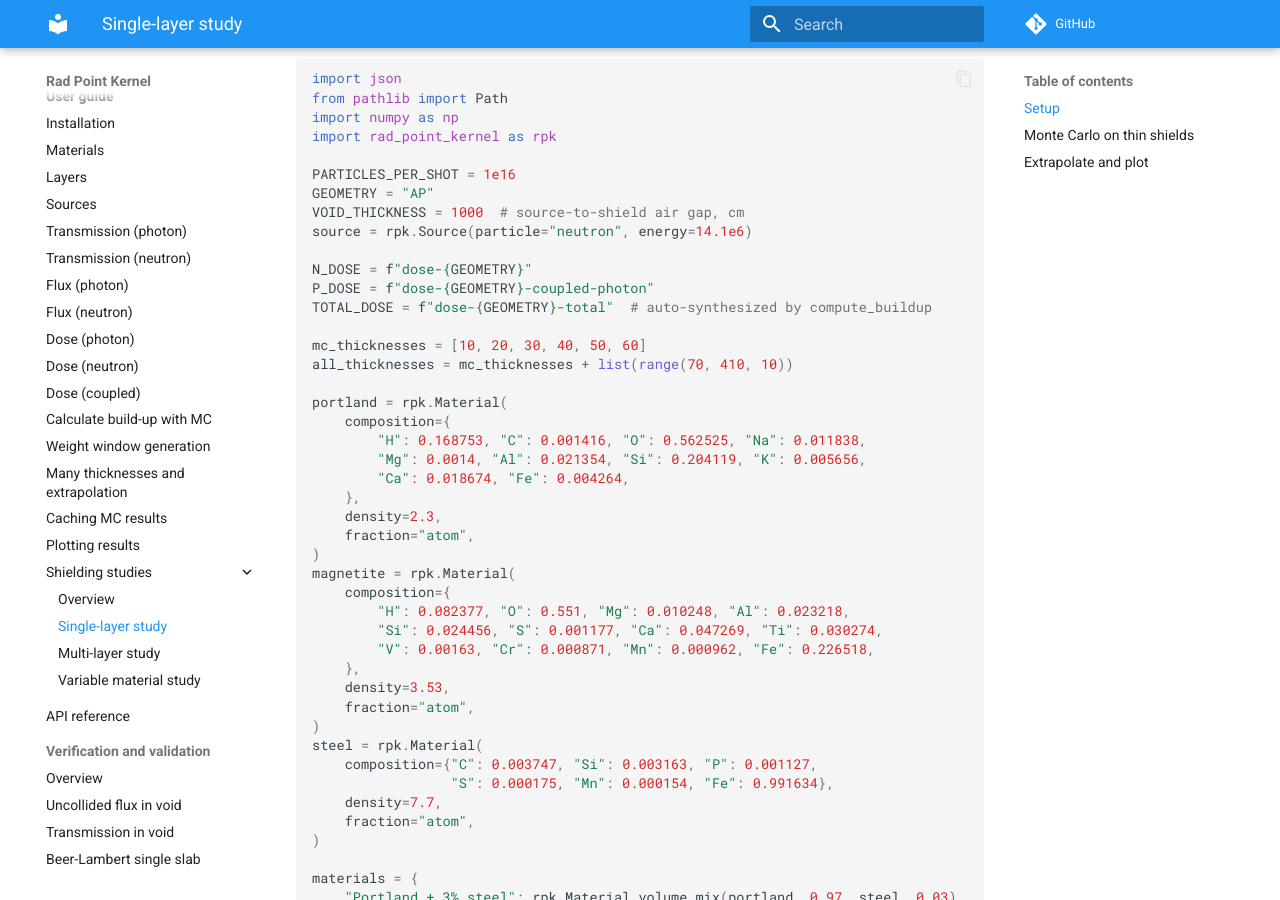
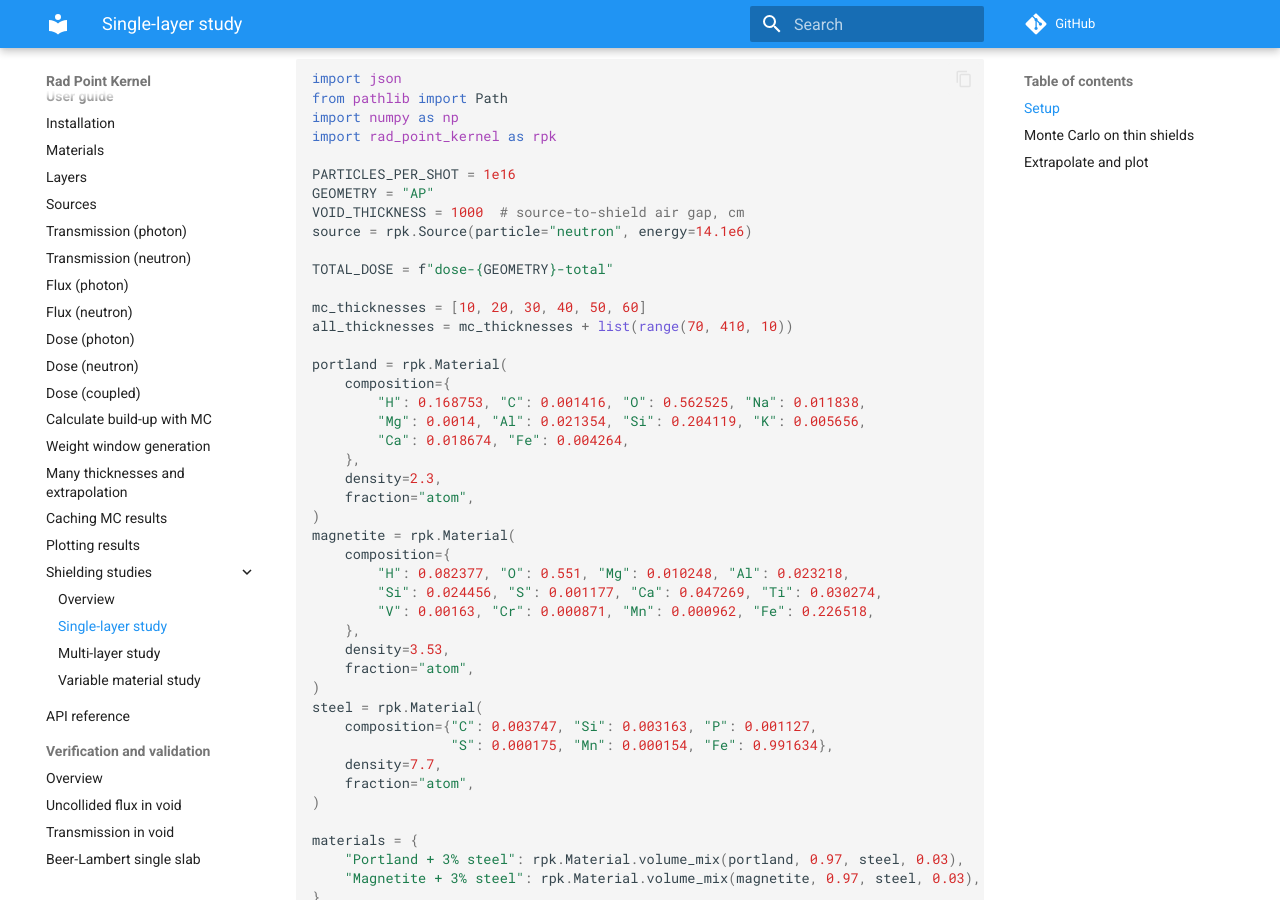
Before and after one commit to fusion-energy/rad_point_kernel, an MkDocs documentation site: the page built from docs/guide/studies/single_layer.md, in a window 1280 px wide and 900 px high, scrolled down 314 px. Built offline with MkDocs 1.6.1 and Material for MkDocs 9.7.7, drawn with Linux system fonts in a browser that asks for light colours; comment, search, counter and statistics services are not loaded.

Commit message:
use total shorthand

```diff
--- a/docs/guide/studies/single_layer.md
+++ b/docs/guide/studies/single_layer.md
@@ -15,9 +15,7 @@ GEOMETRY = "AP"
 VOID_THICKNESS = 1000  # source-to-shield air gap, cm
 source = rpk.Source(particle="neutron", energy=14.1e6)
 
-N_DOSE = f"dose-{GEOMETRY}"
-P_DOSE = f"dose-{GEOMETRY}-coupled-photon"
-TOTAL_DOSE = f"dose-{GEOMETRY}-total"  # auto-synthesized by compute_buildup
+TOTAL_DOSE = f"dose-{GEOMETRY}-total"
 
 mc_thicknesses = [10, 20, 30, 40, 50, 60]
 all_thicknesses = mc_thicknesses + list(range(70, 410, 10))
@@ -85,7 +83,7 @@ for name, mat in materials.items():
         new_results = rpk.compute_buildup(
             geometries=geometries,
             source=source,
-            quantities=[N_DOSE, P_DOSE],
+            quantities=[TOTAL_DOSE],
             particles_per_batch=10_000,
             max_batches=100,
             trigger_rel_err=0.05,
```
Also changed, not shown: docs/guide/buildup_mc.md (+1 -1 lines), docs/guide/studies/multi_layer.md (+2 -4 lines), docs/guide/studies/variable_material.md (+1 -1 lines), docs/assets/buildup_example.png, 1 other file.
